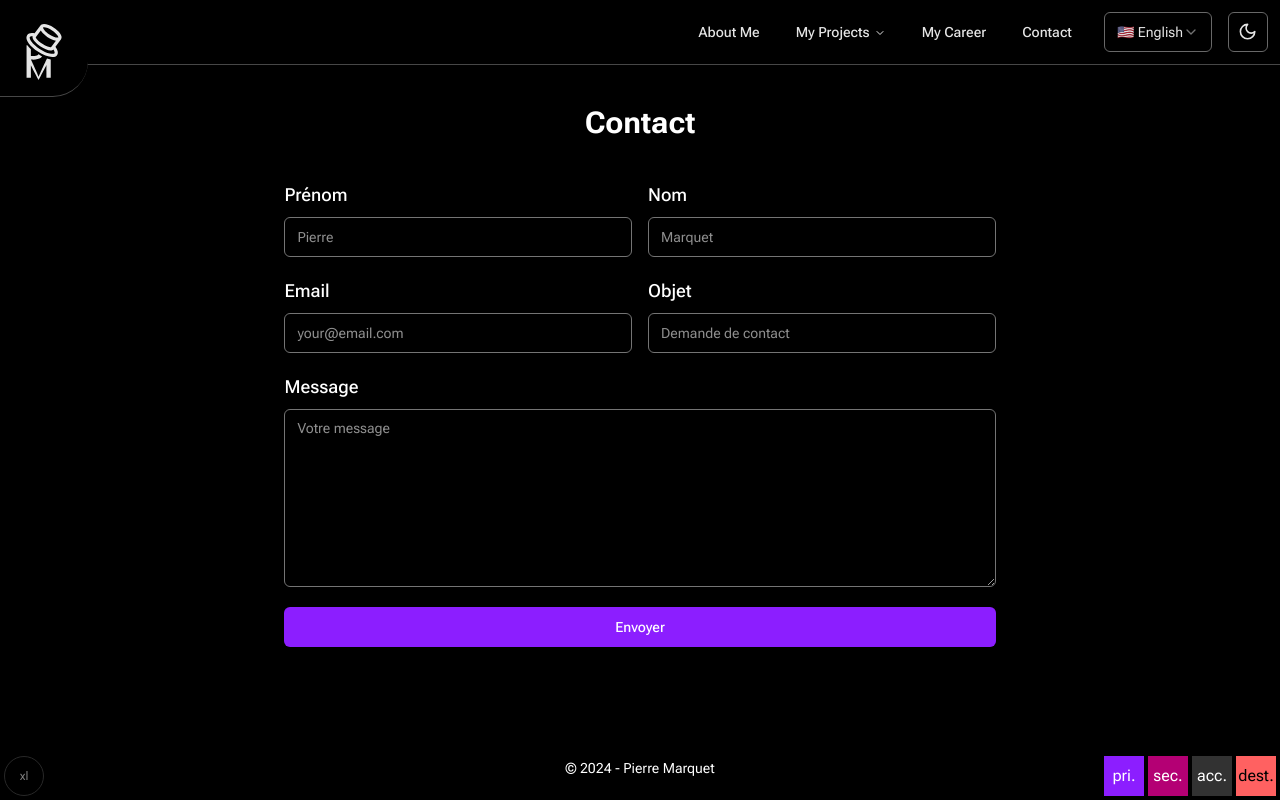
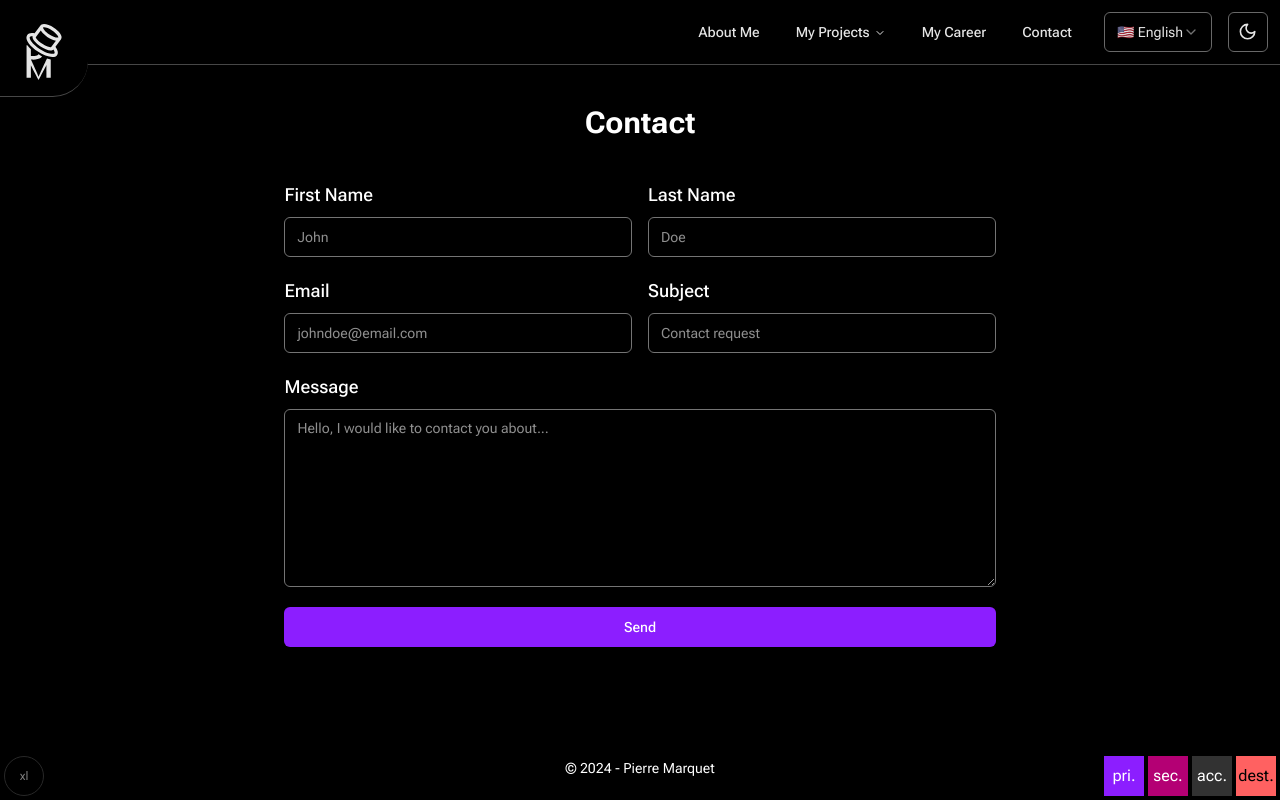
Before and after one commit to SokouPM/my-website-v2, a Next.js app: page /en/contact in a window 1280 px wide. Built offline with nearby package versions, Linux system fonts and the light colour scheme.

Commit message:
add i18n on contact form, change php icon

```diff
--- a/messages/en.json
+++ b/messages/en.json
@@ -59,6 +59,57 @@
       "skills": {
         "title": "My Skills"
       }
+    },
+    "contact": {
+      "form": {
+        "firstname": {
+          "label": "First Name",
+          "placeholder": "John",
+          "description": "Your first name",
+          "errors": {
+            "min": "Your first name is required.",
+            "max": "Your first name is too long."
+          }
+        },
+        "lastname": {
+          "label": "Last Name",
+          "placeholder": "Doe",
+          "description": "Your last name",
+          "errors": {
+            "min": "Your last name is required.",
+            "max": "Your last name is too long."
+          }
+        },
+        "email": {
+          "label": "Email",
+          "placeholder": "johndoe@email.com",
+          "description": "Your email address",
+          "errors": {
+            "min": "Your email address is required.",
+            "max": "Your email address is too long.",
+            "email": "Your email address is not valid."
+          }
+        },
+        "subject": {
+          "label": "Subject",
+          "placeholder": "Contact request",
+          "description": "The subject of your message",
+          "errors": {
+            "min": "The subject of your message is required.",
+            "max": "The subject of your message is too long."
+          }
+        },
+        "message": {
+          "label": "Message",
+          "placeholder": "Hello, I would like to contact you about...",
+          "description": "Your message",
+          "errors": {
+            "min": "Your message must be at least 10 characters long.",
+            "max": "Your message must be less than 500 characters long."
+          }
+        },
+        "submit": "Send"
+      }
     }
   },
   "components": {
--- a/messages/fr.json
+++ b/messages/fr.json
@@ -59,6 +59,57 @@
       "skills": {
         "title": "Mes compétences"
       }
+    },
+    "contact": {
+      "form": {
+        "firstname": {
+          "label": "Prénom",
+          "placeholder": "John",
+          "description": "Votre prénom",
+          "errors": {
+            "min": "Votre prénom est requis.",
+            "max": "Votre prénom est trop long."
+          }
+        },
+        "lastname": {
+          "label": "Nom",
+          "placeholder": "Doe",
+          "description": "Votre nom",
+          "errors": {
+            "min": "Votre nom est requis.",
+            "max": "Votre nom est trop long."
+          }
+        },
+        "email": {
+          "label": "Email",
+          "placeholder": "johndoe@email.fr",
+          "description": "Votre adresse email",
+          "errors": {
+            "min": "Votre adresse email est requise.",
+            "max": "Votre adresse email est trop longue.",
+            "email": "Votre adresse email n'est pas valide."
+          }
+        },
+        "subject": {
+          "label": "Objet",
+          "placeholder": "Demande de contact",
+          "description": "L'objet de votre message",
+          "errors": {
+            "min": "L'objet de votre message est requis.",
+            "max": "L'objet de votre message est trop long."
+          }
+        },
+        "message": {
+          "label": "Message",
+          "placeholder": "Bonjour, je vous contacte pour...",
+          "description": "Votre message",
+          "errors": {
+            "min": "Votre message doit contenir au moins 10 caractères.",
+            "max": "Votre message ne doit pas dépasser 500 caractères."
+          }
+        },
+        "submit": "Envoyer"
+      }
     }
   },
   "components": {
--- a/src/components/pages/contact/ContactForm.tsx
+++ b/src/components/pages/contact/ContactForm.tsx
@@ -2,6 +2,7 @@
 
 import { zodResolver } from "@hookform/resolvers/zod"
 import { clsx } from "clsx"
+import { useTranslations } from "next-intl"
 import { ReactElement } from "react"
 import { useForm } from "react-hook-form"
 import { z } from "zod"
@@ -11,25 +12,24 @@ import { Form, FormControl, FormDescription, FormField, FormItem, FormLabel, For
 import { Input } from "@/components/ui/input"
 import { Textarea } from "@/components/ui/textarea"
 
-const contactFormSchema = z.object({
-  firstName: z.string().min(1, "Votre prénom est requis.").max(100, "Votre prénom est trop long."),
-  lastName: z.string().min(1, "Votre nom est requis.").max(100, "Votre nom est trop long."),
-  email: z.string().email("Veuillez entrer une adresse email valide."),
-  object: z.string().min(1, "L'objet de votre message est requis.").max(100, "L'objet de votre message est trop long."),
-  message: z
-    .string()
-    .min(10, "Votre message doit contenir au moins 10 caractères.")
-    .max(500, "Votre message ne doit pas dépasser 500 caractères."),
-})
+export default function ContactForm(): ReactElement {
+  const t = useTranslations("pages.contact.form")
 
-export default function ContactForm(): ReactElement {
+  const contactFormSchema = z.object({
+    firstName: z.string().min(1, t("firstname.errors.min")).max(100, t("firstname.errors.max")),
+    lastName: z.string().min(1, t("lastname.errors.min")).max(100, t("lastname.errors.max")),
+    email: z.string().min(1, t("email.errors.min")).max(100, t("email.errors.max")).email(t("email.errors.email")),
+    subject: z.string().min(1, t("subject.errors.min")).max(100, t("subject.errors.max")),
+    message: z.string().min(10, t("message.errors.min")).max(500, t("message.errors.max")),
+  })
+
   const form = useForm<z.infer<typeof contactFormSchema>>({
     resolver: zodResolver(contactFormSchema),
     defaultValues: {
       firstName: "",
       lastName: "",
       email: "",
-      object: "",
+      subject: "",
       message: "",
     },
   })
@@ -47,15 +47,15 @@ export default function ContactForm(): ReactElement {
             name="firstName"
             render={({ field, fieldState }) => (
               <FormItem className="mb-5 w-full">
-                <FormLabel className="text-lg">Prénom</FormLabel>
+                <FormLabel className="text-lg">{t("firstname.label")}</FormLabel>
                 <FormControl>
                   <Input
-                    placeholder="Pierre"
+                    placeholder={t("firstname.placeholder")}
                     className={clsx({ "error-field border-2 border-red-500": fieldState.error })}
                     {...field}
                   />
                 </FormControl>
-                <FormDescription className="sr-only">Votre prénom.</FormDescription>
+                <FormDescription className="sr-only">{t("firstname.description")}</FormDescription>
                 <FormMessage />
               </FormItem>
             )}
@@ -65,15 +65,15 @@ export default function ContactForm(): ReactElement {
             name="lastName"
             render={({ field, fieldState }) => (
               <FormItem className="mb-5 w-full">
-                <FormLabel className="text-lg">Nom</FormLabel>
+                <FormLabel className="text-lg">{t("lastname.label")}</FormLabel>
                 <FormControl>
                   <Input
-                    placeholder="Marquet"
+                    placeholder={t("lastname.placeholder")}
                     className={clsx({ "error-field border-2 border-red-500": fieldState.error })}
                     {...field}
                   />
                 </FormControl>
-                <FormDescription className="sr-only">Votre nom.</FormDescription>
+                <FormDescription className="sr-only">{t("lastname.description")}</FormDescription>
                 <FormMessage />
               </FormItem>
             )}
@@ -85,34 +85,34 @@ export default function ContactForm(): ReactElement {
             name="email"
             render={({ field, fieldState }) => (
               <FormItem className="mb-5 w-full">
-                <FormLabel className="text-lg">Email</FormLabel>
+                <FormLabel className="text-lg">{t("email.label")}</FormLabel>
                 <FormControl>
                   <Input
                     type="email"
-                    placeholder="your@email.com"
+                    placeholder={t("email.placeholder")}
                     className={clsx({ "error-field border-2 border-red-500": fieldState.error })}
                     {...field}
                   />
                 </FormControl>
-                <FormDescription className="sr-only">Votre adresse email.</FormDescription>
+                <FormDescription className="sr-only">{t("email.description")}</FormDescription>
                 <FormMessage />
               </FormItem>
             )}
           />
           <FormField
             control={form.control}
-            name="object"
+            name="subject"
             render={({ field, fieldState }) => (
               <FormItem className="mb-5 w-full">
-                <FormLabel className="text-lg">Objet</FormLabel>
+                <FormLabel className="text-lg">{t("subject.label")}</FormLabel>
                 <FormControl>
                   <Input
-                    placeholder="Demande de contact"
+                    placeholder={t("subject.placeholder")}
                     className={clsx({ "error-field border-2 border-red-500": fieldState.error })}
                     {...field}
                   />
                 </FormControl>
-                <FormDescription className="sr-only">L'objet de votre message.</FormDescription>
+                <FormDescription className="sr-only">{t("subject.description")}</FormDescription>
                 <FormMessage />
               </FormItem>
             )}
@@ -123,23 +123,23 @@ export default function ContactForm(): ReactElement {
           name="message"
           render={({ field, fieldState }) => (
             <FormItem className="mb-5 w-full">
-              <FormLabel className="text-lg">Message</FormLabel>
+              <FormLabel className="text-lg">{t("message.label")}</FormLabel>
               <FormControl>
                 <Textarea
-                  placeholder="Votre message"
+                  placeholder={t("message.placeholder")}
                   className={clsx({ "error-field border-2 border-red-500": fieldState.error })}
                   rows={8}
                   {...field}
                 />
               </FormControl>
-              <FormDescription className="sr-only">Votre message.</FormDescription>
+              <FormDescription className="sr-only">{t("message.description")}</FormDescription>
               <FormMessage />
             </FormItem>
           )}
         />
 
         <Button className="w-full" type="submit">
-          Envoyer
+          {t("submit")}
         </Button>
       </form>
     </Form>
```
Also changed, not shown: src/components/icons/PhpIcon.tsx (+7 -39 lines), src/components/pages/aboutMe/SkillsList.tsx (+13 -13 lines).
